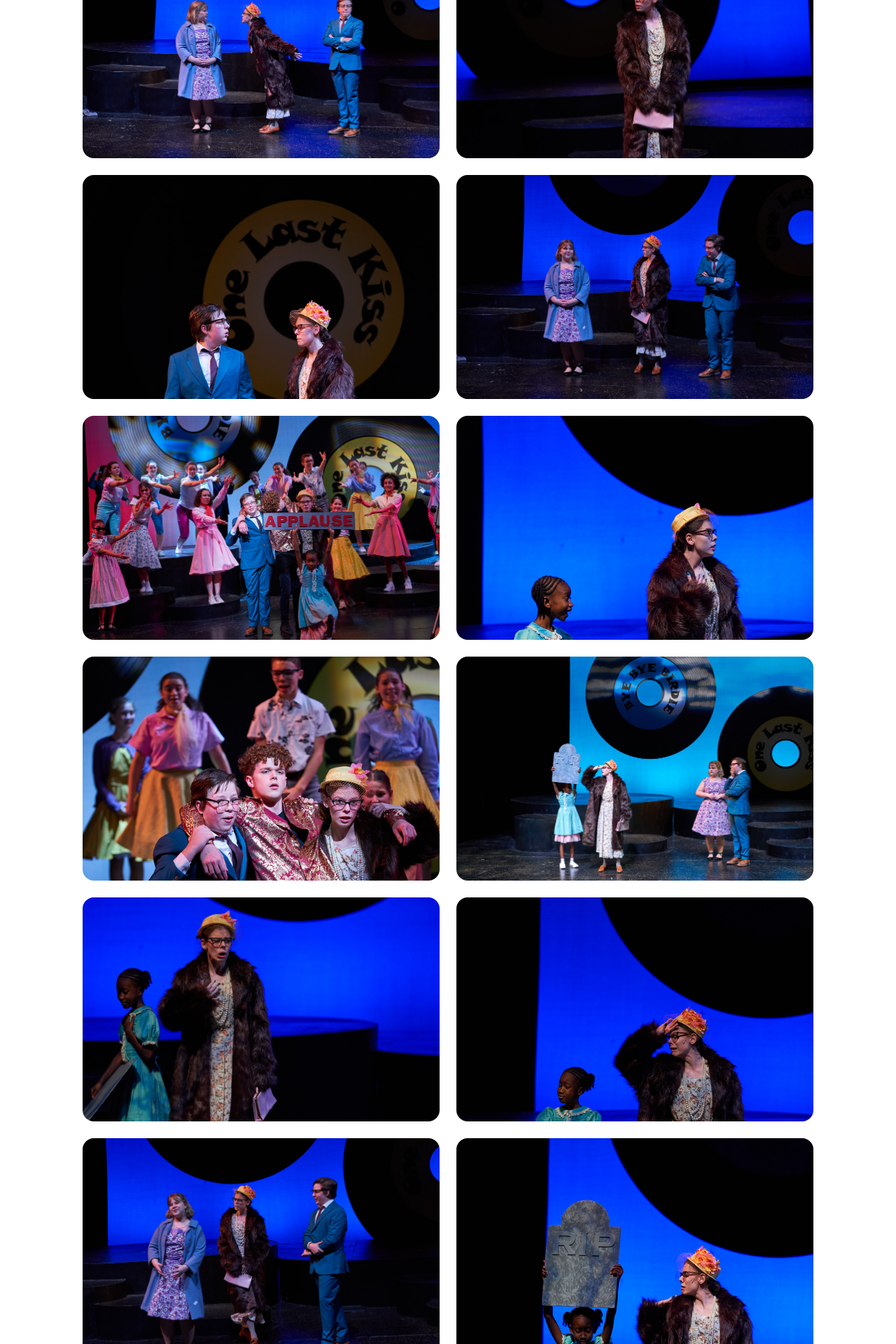
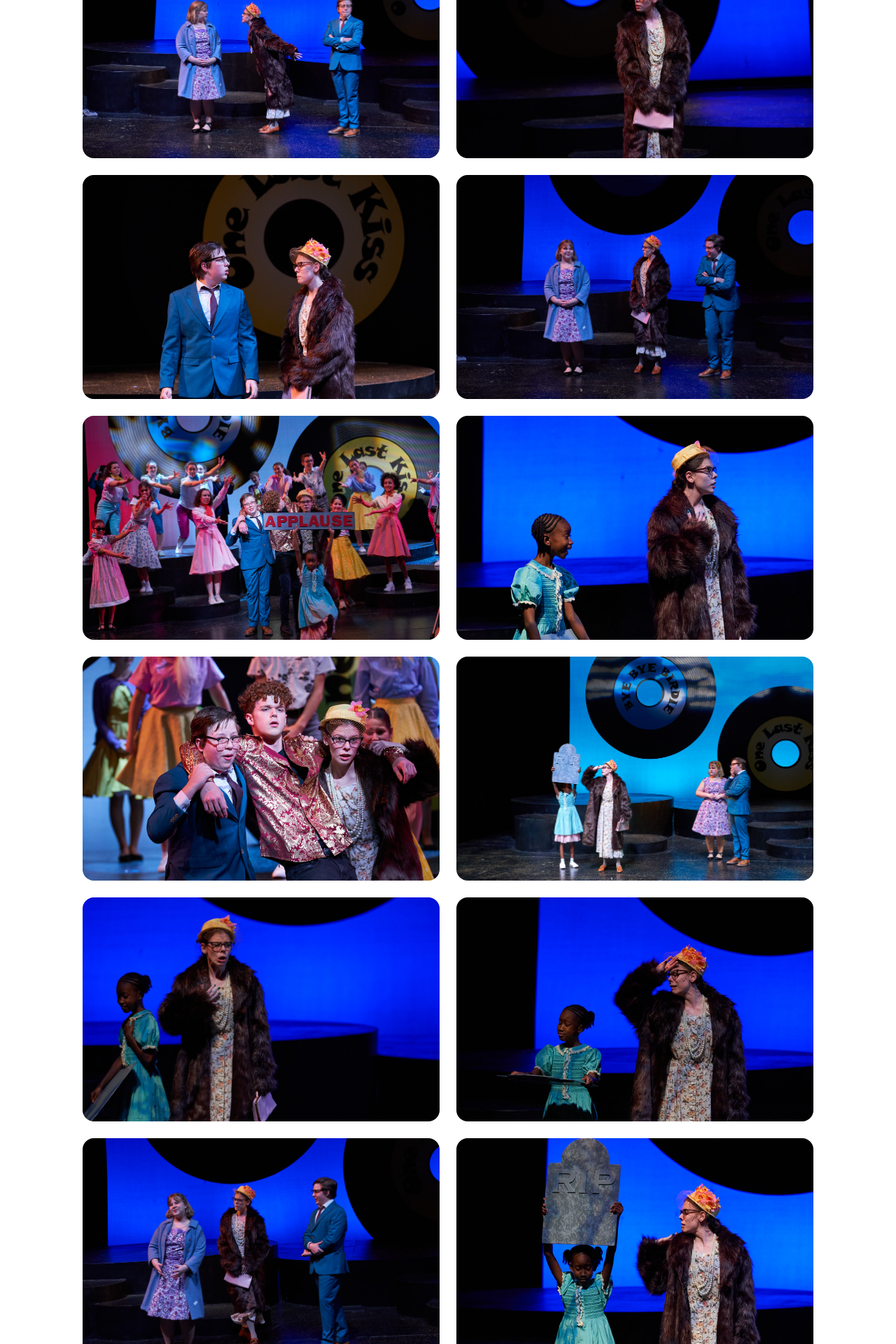
Before and after one commit to eldrethk/Jackalyncooper, a Jekyll site: the page built from bye-bye-birdie.html, in a window 1280 px wide. Shown: the part 1064-2984 px from the top of the page at 70% size. Built offline with Jekyll 4.4.1, drawn with Linux system fonts in a browser that asks for light colours.

Commit message:
Add files via upload

```diff
--- a/bye-bye-birdie.html
+++ b/bye-bye-birdie.html
@@ -46,7 +46,7 @@ title: Project 1 | Jackalyn Cooper
     </div>
 
     <div class="col-12 col-md-6">
-        <img src="/assets/i-CgLXjpq-X2.jpg" class="gallery-img vertical" alt="">
+        <img src="/assets/i-CgLXjpq-X2.jpg" class="gallery-img verticalcenter" alt="">
     </div>
 
     <div class="col-12 col-md-6">
@@ -58,11 +58,11 @@ title: Project 1 | Jackalyn Cooper
     </div>
 
     <div class="col-12 col-md-6">
-        <img src="/assets/i-hktdcLR-X2.jpg" class="gallery-img vertical" alt="">
+        <img src="/assets/i-hktdcLR-X2.jpg" class="gallery-img verticalcenter" alt="">
     </div>
 
     <div class="col-12 col-md-6">
-        <img src="/assets/i-HXV8hZL-X2.jpg" class="gallery-img vertical" alt="">
+        <img src="/assets/i-HXV8hZL-X2.jpg" class="gallery-img verticalcenter" alt="">
     </div>
 
     <div class="col-12 col-md-6">
@@ -70,11 +70,11 @@ title: Project 1 | Jackalyn Cooper
     </div>
 
     <div class="col-12 col-md-6">
-        <img src="/assets/i-M26KjL8-XL.jpg" class="gallery-img" alt="">
+        <img src="/assets/i-M26KjL8-XL.jpg" class="gallery-img verticalcenter" alt="">
     </div>
 
     <div class="col-12 col-md-6">
-        <img src="/assets/i-mBdvbPB-X2.jpg" class="gallery-img vertical" alt="">
+        <img src="/assets/i-mBdvbPB-X2.jpg" class="gallery-img verticalcenter" alt="">
     </div>
 
     <div class="col-12 col-md-6">
@@ -82,11 +82,11 @@ title: Project 1 | Jackalyn Cooper
     </div>
 
     <div class="col-12 col-md-6">
-        <img src="/assets/i-NftZNvn-X2.jpg" class="gallery-img vertical" alt="">
+        <img src="/assets/i-NftZNvn-X2.jpg" class="gallery-img verticalcenter" alt="">
     </div>
 
     <div class="col-12 col-md-6">
-        <img src="/assets/i-nxJXGdk-X2.jpg" class="gallery-img vertical" alt="">
+        <img src="/assets/i-nxJXGdk-X2.jpg" class="gallery-img verticalcenter" alt="">
     </div>
 
     <div class="col-12 col-md-6">
@@ -98,7 +98,7 @@ title: Project 1 | Jackalyn Cooper
     </div>
 
     <div class="col-12 col-md-6">
-        <img src="/assets/i-WrL8q5r-X2.jpg" class="gallery-img vertical" alt="">
+        <img src="/assets/i-WrL8q5r-X2.jpg" class="gallery-img verticalcenter" alt="">
     </div>
 
 </div>
```
